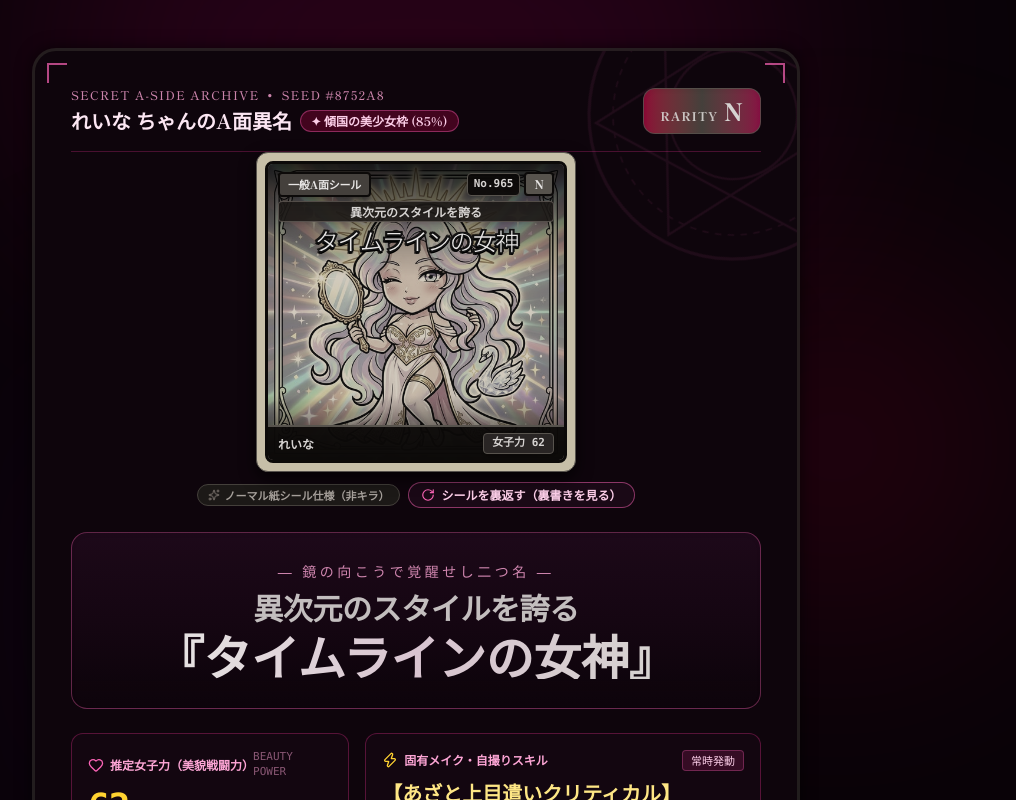
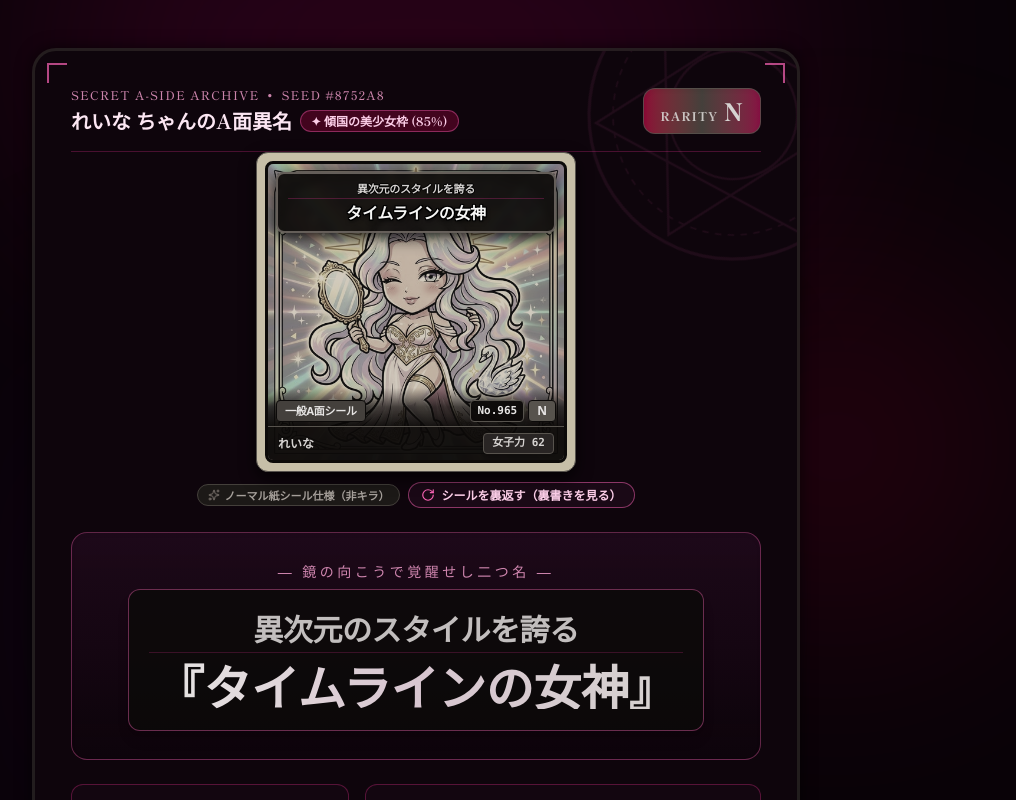
Before and after one commit to tom8ten/josou-futatsuna-maker, a Next.js app: page / in a window 1280 px wide. Both pictures are taken after a click on the button "A面称号を覚醒させる". Shown: the top 800 px of the page, without its empty margins (224-1240 px from the left). Built offline with nearby package versions, Linux system fonts and the light colour scheme.

Commit message:
feat: display futatsuna prefix and suffix in unified 2-tier plaque frame

```diff
--- a/src/components/BikkurimanSticker.tsx
+++ b/src/components/BikkurimanSticker.tsx
@@ -12,6 +12,94 @@ import {
 
 interface BikkurimanStickerProps {
   result: DiagnosisResult;
+}
+
+/**
+ * シール表面の二つ名（修飾語＋メイン称号）を視認性高く美麗に描画するヘルパー
+ */
+function renderStickerTitle(
+  prefix: string,
+  suffix: string,
+  isNormal: boolean
+) {
+  // 括弧付きの二つ名（例: 幻影の美神（ヴィーナス）、ウインク一発の狙撃手（スナイパー））
+  const parenMatch = suffix.match(/^(.*?)[（(](.*?)[）)]$/);
+
+  // 漢字の潰れを防ぐ8方向の外周シャドウアウトライン（-webkit-text-strokeによる文字潰れの解消）
+  const shadowOutline = isNormal
+    ? "0 1px 0 #000, 1px 0 0 #000, -1px 0 0 #000, 0 -1px 0 #000, 1px 1px 0 #000, -1px -1px 0 #000, 1px -1px 0 #000, -1px 1px 0 #000, 0 2px 4px rgba(0,0,0,0.95)"
+    : "0 1px 0 #000, 1px 0 0 #000, -1px 0 0 #000, 0 -1px 0 #000, 1px 1px 0 #000, -1px -1px 0 #000, 1px -1px 0 #000, -1px 1px 0 #000, 0 0 6px rgba(244,114,182,0.65), 0 2px 4px rgba(0,0,0,0.95)";
+
+  const titleColor = isNormal ? "#f5f5f4" : "#fef08a";
+
+  return (
+    <div
+      className={`relative z-20 mx-2 mt-2 px-2.5 py-1.5 sm:py-2 rounded-lg border-2 text-center shadow-[0_4px_16px_rgba(0,0,0,0.9)] backdrop-blur-[3px] transition-all ${
+        isNormal
+          ? "bg-stone-950/92 border-stone-500/80"
+          : "bg-gradient-to-b from-[#180614]/95 via-[#120510]/95 to-[#180614]/95 border-pink-400/90 shadow-[0_0_14px_rgba(244,114,182,0.4)]"
+      }`}
+    >
+      {/* 1段目：冠修飾語 */}
+      <div className="flex items-center justify-center pb-0.5 border-b border-pink-500/25">
+        <span
+          className={`text-[9px] sm:text-[11px] font-black tracking-tight leading-tight line-clamp-1 ${
+            isNormal ? "text-stone-300" : "text-pink-200"
+          }`}
+          style={{
+            textShadow: "0 1px 2px #000, 1px 0 0 #000, -1px 0 0 #000, 0 -1px 0 #000",
+          }}
+        >
+          {prefix}
+        </span>
+      </div>
+
+      {/* 2段目：メイン二つ名（同じ枠の2段目として一体配置） */}
+      <div className="pt-1 flex flex-col items-center justify-center">
+        {parenMatch ? (
+          <div className="flex flex-col items-center justify-center leading-tight">
+            <span
+              className="font-black text-sm sm:text-base md:text-lg tracking-tight"
+              style={{
+                color: titleColor,
+                textShadow: shadowOutline,
+              }}
+            >
+              {parenMatch[1]}
+            </span>
+            <span
+              className={`font-black text-[10px] sm:text-[11px] tracking-tight leading-none mt-0.5 ${
+                isNormal ? "text-stone-300" : "text-pink-200"
+              }`}
+              style={{
+                textShadow: shadowOutline,
+              }}
+            >
+              （{parenMatch[2]}）
+            </span>
+          </div>
+        ) : (
+          <span
+            className={`font-black leading-tight tracking-tight break-words max-w-full ${
+              suffix.length <= 4
+                ? "text-base sm:text-xl"
+                : suffix.length <= 7
+                ? "text-sm sm:text-lg"
+                : suffix.length <= 11
+                ? "text-xs sm:text-base"
+                : "text-[11px] sm:text-sm"
+            }`}
+            style={{
+              color: titleColor,
+              textShadow: shadowOutline,
+            }}
+          >
+            {suffix}
+          </span>
+        )}
+      </div>
+    </div>
+  );
 }
 
 export default function BikkurimanSticker({ result }: BikkurimanStickerProps) {
@@ -68,10 +156,14 @@ export default function BikkurimanSticker({ result }: BikkurimanStickerProps) {
           }
         }}
         aria-label="ビックリマン風シールを裏返す"
+        style={{
+          fontFamily:
+            '"Hiragino Kaku Gothic ProN", "Hiragino Sans", "BIZ UDPGothic", "Yu Gothic", "Meiryo", system-ui, sans-serif',
+        }}
         className={`group relative w-68 h-68 sm:w-80 sm:h-80 rounded-xl p-2 cursor-pointer select-none transition-transform duration-300 hover:scale-[1.02] active:scale-[0.98] ${outerFrameClass}`}
       >
         {!isFlipped ? (
-          /* ================= 表面：本格ビックリマン風イラスト＆角プリズム＆袋文字タイトル ================= */
+          /* ================= 表面：本格ビックリマン風イラスト＆角プリズム＆高視認性袋文字タイトル ================= */
           <div className="relative w-full h-full rounded-lg border-[3px] border-stone-950 overflow-hidden flex flex-col justify-between bg-stone-950">
             {/* メインイラスト画像レイヤー */}
             {/* eslint-disable-next-line @next/next/no-img-element */}
@@ -87,18 +179,18 @@ export default function BikkurimanSticker({ result }: BikkurimanStickerProps) {
 
             {/* 斜めホログラム反射グレア（R以上のキラシールのみ発動、Nはツヤなし） */}
             {!isNormal && (
-              <div className="pointer-events-none absolute inset-0 shimmer-effect opacity-95" />
+              <div className="pointer-events-none absolute inset-0 shimmer-effect opacity-90" />
             )}
 
-            {/* 上下文字の視認性を高めるグラデーションシェード */}
-            <div className="pointer-events-none absolute inset-x-0 top-0 h-28 bg-gradient-to-b from-black/80 via-black/35 to-transparent" />
-            <div className="pointer-events-none absolute inset-x-0 bottom-0 h-16 bg-gradient-to-t from-black/85 via-black/40 to-transparent" />
+            {/* 上部：高コントラスト二つ名ネームプレート */}
+            {renderStickerTitle(result.prefix, result.suffix, isNormal)}
 
-            {/* 上部：種族バッジ・シールNo・二つ名袋文字ロゴ */}
-            <div className="relative z-20 px-2.5 pt-2">
-              <div className="flex items-center justify-between gap-1 mb-1">
+            {/* 下部：種族バッジ＋対象者ネームプレート＆女子力フッター */}
+            <div className="relative z-20 flex flex-col">
+              {/* 種族・シールNo・レア度ミニバー */}
+              <div className="px-2 pb-1 pt-3 bg-gradient-to-t from-stone-950/95 via-stone-950/70 to-transparent flex items-center justify-between gap-1">
                 <span
-                  className="text-[10px] sm:text-[11px] font-black px-2 py-0.5 rounded border-2 border-stone-950 shadow-md tracking-tight"
+                  className="text-[10px] sm:text-[11px] font-black px-2 py-0.5 rounded border border-stone-950 shadow-md tracking-tight"
                   style={{
                     backgroundColor: isNormal ? "#44403c" : meta.sealBadgeBg,
                     color: isNormal ? "#e7e5e4" : meta.sealBadgeText,
@@ -108,11 +200,11 @@ export default function BikkurimanSticker({ result }: BikkurimanStickerProps) {
                 </span>
 
                 <div className="flex items-center gap-1">
-                  <span className="text-[10px] sm:text-[11px] font-black px-1.5 py-0.5 rounded bg-stone-950/95 text-stone-300 border border-stone-600 font-mono shadow">
+                  <span className="text-[10px] sm:text-[11px] font-black px-1.5 py-0.5 rounded bg-stone-950/95 text-stone-200 border border-stone-600 font-mono shadow">
                     No.{stickerNo}
                   </span>
                   <span
-                    className={`text-[11px] sm:text-xs font-black px-2 py-0.5 rounded border-2 border-stone-950 shadow-md ${
+                    className={`text-[10px] sm:text-xs font-black px-2 py-0.5 rounded border border-stone-950 shadow-md ${
                       isNormal
                         ? "bg-stone-600 text-stone-200"
                         : result.rarity === "R"
@@ -125,64 +217,16 @@ export default function BikkurimanSticker({ result }: BikkurimanStickerProps) {
                 </div>
               </div>
 
-              {/* 前半の修飾語リボン */}
+              {/* ネーム＆女子力バー */}
               <div
-                className={`rounded px-1.5 py-0.5 text-center shadow-md overflow-hidden ${
-                  isNormal
-                    ? "bg-stone-900/90 border border-stone-500/60"
-                    : "bg-[#1a0816]/90 border border-pink-300/90"
-                }`}
-              >
-                <p
-                  className={`${
-                    result.prefix.length >= 15
-                      ? "text-[9px] sm:text-[11px]"
-                      : "text-[10px] sm:text-xs"
-                  } font-black leading-tight break-words ${
-                    isNormal ? "text-stone-300" : "text-pink-200"
-                  }`}
-                >
-                  {result.prefix}
-                </p>
-              </div>
-
-              {/* 後半のメインキャラ名（文字数に応じて自動縮小し枠内に収める） */}
-              <div className="mt-1 text-center px-0.5 overflow-hidden">
-                <div
-                  className={`font-black leading-tight tracking-tighter break-words ${
-                    result.suffix.length >= 18
-                      ? "text-[11px] sm:text-[13px]"
-                      : result.suffix.length >= 15
-                      ? "text-xs sm:text-sm"
-                      : result.suffix.length >= 12
-                      ? "text-sm sm:text-base"
-                      : result.suffix.length >= 10
-                      ? "text-base sm:text-xl"
-                      : "text-lg sm:text-2xl"
-                  }`}
-                  style={{
-                    color: isNormal ? "#e7e5e4" : meta.titleColor,
-                    WebkitTextStroke: result.suffix.length >= 15 ? "1px #111111" : "1.5px #111111",
-                    textShadow: isNormal
-                      ? "0 2px 0 #000000, -1.5px -1.5px 0 #1c1917, 1.5px -1.5px 0 #1c1917, -1.5px 1.5px 0 #1c1917"
-                      : `0 2px 0 #000000, 2px 2px 0 ${meta.titleStroke}, -2px -2px 0 #111111, 2px -2px 0 #111111, -2px 2px 0 #111111, 0 4px 10px rgba(0,0,0,0.85)`,
-                  }}
-                >
-                  {result.suffix}
-                </div>
-              </div>
-            </div>
-
-            {/* 下部：対象者ネームプレート＆女子力フッター */}
-            <div
-              className={`relative z-20 bg-stone-950/95 border-t-2 px-2.5 py-1.5 flex items-center justify-between text-xs ${
+                className={`bg-stone-950/95 border-t px-2.5 py-1.5 flex items-center justify-between text-xs ${
                   isNormal ? "border-stone-600" : "border-pink-400/80"
                 }`}
                 style={{ boxShadow: isNormal ? undefined : `0 -4px 16px ${palette.glow}` }}
               >
                 <span
-                className={`font-black truncate max-w-[50%] ${
-                  isNormal ? "text-stone-300" : "text-pink-300"
+                  className={`font-black truncate max-w-[48%] ${
+                    isNormal ? "text-stone-300" : "text-pink-200"
                   }`}
                 >
                   {result.name}
@@ -198,11 +242,12 @@ export default function BikkurimanSticker({ result }: BikkurimanStickerProps) {
                 </span>
               </div>
             </div>
+          </div>
         ) : (
           /* ================= 裏面：当時のビックリマン「悪魔VS天使シール 裏書き」風デザイン ================= */
-          <div className="relative w-full h-full rounded-lg border-[3px] border-pink-950 bg-[#fef9c3] text-pink-950 p-3 flex flex-col justify-between overflow-hidden">
+          <div className="relative w-full h-full rounded-lg border-[3px] border-pink-950 bg-[#fef9c3] text-pink-950 p-2.5 flex flex-col justify-between overflow-hidden">
             {/* レトロ印刷の内枠 */}
-            <div className="border-2 border-pink-600 rounded h-full p-2.5 flex flex-col justify-between">
+            <div className="border-2 border-pink-600 rounded h-full p-2 flex flex-col justify-between">
               <div>
                 <div className="flex items-center justify-between border-b-2 border-pink-900 pb-1">
                   <span className="text-[10px] font-black bg-pink-600 text-yellow-100 px-1.5 py-0.5 rounded">
@@ -213,9 +258,9 @@ export default function BikkurimanSticker({ result }: BikkurimanStickerProps) {
                   </span>
                 </div>
 
-                {/* ミニキャラアイコン＋二つ名 */}
-                <div className="mt-2 flex items-center gap-2 bg-pink-950 text-yellow-200 rounded p-1.5">
-                  <div className="w-11 h-11 rounded border border-pink-300 overflow-hidden shrink-0">
+                {/* ミニキャラアイコン＋二つ名（省略せず全文表示） */}
+                <div className="mt-1.5 flex items-center gap-2 bg-pink-950 text-yellow-200 rounded p-1.5">
+                  <div className="w-10 h-10 rounded border border-pink-300 overflow-hidden shrink-0">
                     {/* eslint-disable-next-line @next/next/no-img-element */}
                     <img
                       src={meta.imageSrc}
@@ -225,21 +270,21 @@ export default function BikkurimanSticker({ result }: BikkurimanStickerProps) {
                     />
                   </div>
                   <div className="min-w-0 flex-1 text-left">
-                    <div className="text-[10px] text-pink-300 font-bold truncate">
+                    <div className="text-[10px] text-pink-200 font-bold leading-tight break-words">
                       {result.prefix}
                     </div>
-                    <div className="text-xs sm:text-sm font-black leading-tight truncate">
+                    <div className="text-xs sm:text-sm font-black text-yellow-200 leading-tight break-words mt-0.5">
                       {result.suffix}
                     </div>
                   </div>
                 </div>
 
                 {/* 必殺スキル解説 */}
-                <div className="mt-2 bg-yellow-100 border border-pink-900/40 rounded p-1.5 text-[11px] leading-snug text-left">
+                <div className="mt-1.5 bg-yellow-100 border border-pink-900/40 rounded p-1.5 text-[11px] leading-snug text-left">
                   <div className="font-black text-pink-700">
                     ★ 固有スキル：【{result.skill.name}】
                   </div>
-                  <p className="text-pink-950 mt-0.5 text-[10px] font-medium">
+                  <p className="text-pink-950 mt-0.5 text-[10px] font-bold">
                     {result.skill.description}
                   </p>
                 </div>
@@ -248,7 +293,7 @@ export default function BikkurimanSticker({ result }: BikkurimanStickerProps) {
               {/* 秘密のドレッサーウワサ欄 */}
               <div className="bg-pink-50 border-2 border-dashed border-pink-600 rounded p-1.5 text-[10px] leading-snug text-left">
                 <span className="font-black text-pink-700 mr-1">【A面のウワサ】</span>
-                <span className="text-stone-900 font-semibold">{result.flavorText}</span>
+                <span className="text-stone-900 font-bold">{result.flavorText}</span>
               </div>
 
               <div className="flex items-center justify-between text-[10px] font-bold text-pink-900 pt-1 border-t border-pink-900/30">
--- a/src/components/DiagnosisClient.tsx
+++ b/src/components/DiagnosisClient.tsx
@@ -386,9 +386,11 @@ export default function DiagnosisClient({
                     ― 鏡の向こうで覚醒せし二つ名 ―
                   </p>
 
-                  <div className="font-black tracking-tight leading-snug break-words max-w-full">
+                  <div className="max-w-xl mx-auto p-3.5 sm:p-5 rounded-xl border border-pink-400/40 bg-stone-950/80 shadow-lg font-black tracking-tight leading-snug break-words">
+                    {/* 1段目：冠修飾語 */}
+                    <div className="pb-1.5 mb-2 border-b border-pink-500/20">
                       <span
-                      className={`block mb-1.5 font-bold break-words ${
+                        className={`block font-bold break-words ${
                           result.prefix.length >= 15
                             ? "text-sm sm:text-xl md:text-2xl"
                             : "text-base sm:text-2xl md:text-3xl"
@@ -398,6 +400,10 @@ export default function DiagnosisClient({
                       >
                         {result.prefix}
                       </span>
+                    </div>
+
+                    {/* 2段目：メイン二つ名 */}
+                    <div>
                       <span
                         className={`inline-block max-w-full break-words bg-clip-text text-transparent bg-gradient-to-r ${
                           result.suffix.length >= 18
@@ -419,6 +425,7 @@ export default function DiagnosisClient({
                       >
                         『{result.suffix}』
                       </span>
+                    </div>
                   </div>
                 </div>
 
```
Lines whose indentation alone changed are shown as unchanged.
